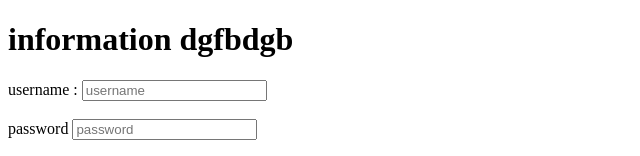
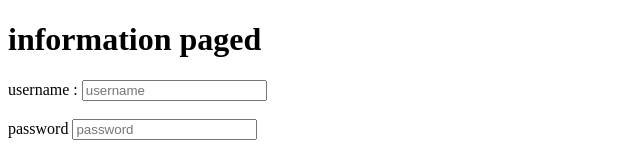
Before and after one commit to AP10100/demo, a plain HTML site: page index/index.html in a window 1280 px wide. Shown: the top 156 px of the page, without its empty margins (0-640 px from the left). Drawn offline with Linux system fonts and the light colour scheme.

Commit message:
Update index.html

```diff
--- a/index/index.html
+++ b/index/index.html
@@ -7,7 +7,7 @@
     <title>forms</title>
 </head>
 <body>
-    <h1>information dgfbdgb</h1>
+    <h1>information paged</h1>
     <form action="thankyou.html" method="GET">
         <label for="username">username :</label>
         <input type="text" id="username" name="username" placeholder="username" >
```
